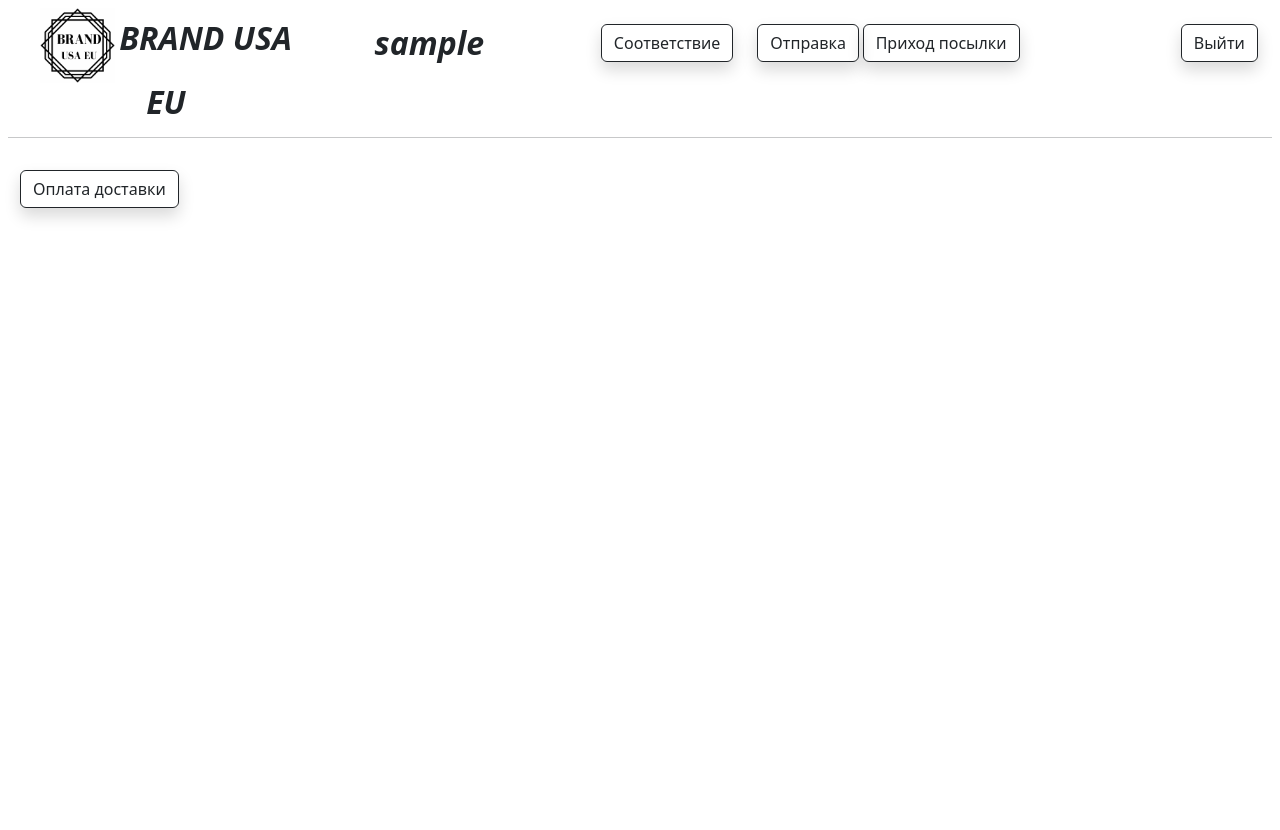
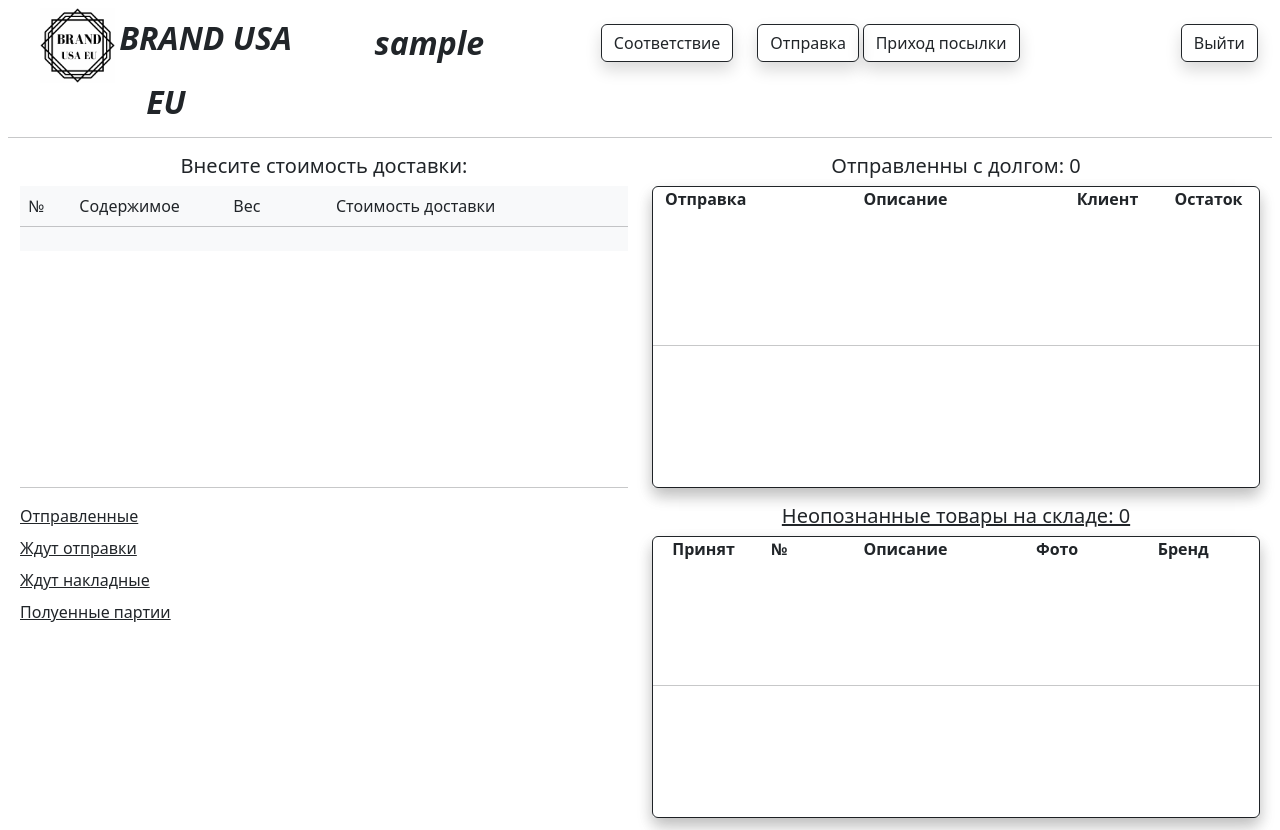
Before and after one commit to DanilZubarev/GBayer, a Django app: a page that uses GBayer/dashbord/templates/dashbord/sk_ceo.html in a window 1280 px wide. Before the commit the page ends 219 px from the top, so only its background shows below. Run offline with Django 4.2, Linux system fonts and the light colour scheme; the visitor is signed in with stand-in values (Sample User, id 1); data that the repository does not hold is empty.

Commit message:
Оптимизация под телефон старт, база-база, новый продукт. Страница доставки директора

```diff
--- a/GBayer/base/templates/base/start.html
+++ b/GBayer/base/templates/base/start.html
@@ -14,8 +14,8 @@
         <br><br><br><br>
         <div class="row">
             <div class="col-8 offset-2 border border-dark rounded-2 p-3 shadow mt-5">
-                <div class="row">
-                    <div class="col-5">
+                <div class="row justify-content-center">
+                    <div class="col-md-12 col-lg-5 text-center">
                         <img src="{% static 'base/images/start.png' %}" height="400">
                     </div>
                     <div class="col-5 mx-5">
--- a/GBayer/dashbord/templates/dashbord/sk_ceo.html
+++ b/GBayer/dashbord/templates/dashbord/sk_ceo.html
@@ -3,19 +3,10 @@
 {% block content %}
 <div class="container-fluid">
     <div class="row">
-        <div class="col-md-3 mt-3">
-            <button class="shadow btn btn-outline-dark position-relative" type="button" data-bs-toggle="collapse"
-                    data-bs-target="#batchs" aria-expanded="false" aria-controls="batchs">
-                    {% if batchs.count > 0 %}
-                    <span class="position-absolute top-0 start-100 translate-middle badge rounded-pill bg-danger">
-                        {{batchs.count}}
-                    </span>
-                    {% endif %}
-                Оплата доставки
-            </button>
-        </div>
-        <div class="collapse" id="batchs">
-            <div class="card col-6 card-body my-3 p-4 bg-light text-dark">
+        <div class="col-6">
+            <div class="text-center h5">Внесите стоимость доставки:</div>
+            <div class="col-md-12 overflow-scroll" style="height: 285px;">
+                <div class="p-2 bg-light text-dark">
                     <div class="row">
                         <div class="col-1">
                             <label class="form-label">№</label>
@@ -97,7 +88,115 @@
                     </div>
                 </div>
             </div>
-
+            <hr>
+            <div class="col-3 mt-2">
+                <a href = "{% url 'new_product' %}" class="link-dark">
+                    Отправленные
+                </a>
+            </div>
+            <div class="col-3 mt-2">
+                <a href = "{% url 'new_product' %}" class="link-dark">
+                    Ждут отправки
+                </a>
+            </div>
+            <div class="col-3 mt-2">
+                <a href = "{% url 'new_product' %}" class="link-dark">
+                    Ждут накладные
+                </a>
+            </div>
+            <div class="col-3 mt-2">
+                <a href = "{% url 'new_product' %}" class="link-dark">
+                    Полуенные партии
+                </a>
+            </div>
+        </div>
+        <div class="col-6">
+            <div class="col-md-12">
+                <div class="text-center h5">Отправленны с долгом: {{duty|length}}</div>
+                <div class="container-fluid shadow border border-dark rounded-2">
+                    <div class="row shadow text-center overflow-scroll" style="height: 300px;">
+                        <div class="col-2">
+                            <label class="form-label"><strong>Отправка</strong></label>
+                        </div>
+                        <div class="col-6">
+                            <label class="form-label"><strong>Описание</strong></label>
+                        </div>
+                        <div class="col-2">
+                            <label class="form-label"><strong>Клиент</strong></label>
+                        </div>
+                        <div class="col-2">
+                            <label class="form-label"><strong>Остаток</strong></label>
+                        </div>
+                        <hr>
+                        {% for i in duty %}
+                        <div class="col-2">
+                            <label class="form-label">{{i.product.time_update|date:"d/m/y"}}</label>
+                        </div>
+                        <div class="col-6">
+                            <a href = "{{i.product.get_absolute_url}}" class="link-dark">{{i.product.description}}</a>
+                        </div>
+                        <div class="col-2">
+                            <a href = "{{i.product.client.get_absolute_url}}" class="link-dark">{{i.product.client}}</a>
+                        </div>
+                        <div class="col-2">
+                            <label class="form-label">{{i.product.residue}}</label>
+                        </div>
+                        <hr>
+                        {% endfor %}
+                    </div>
+                </div>
+            </div>
+            <div class="col-md-12 mt-3">
+            <div class="text-center h5">
+                <a href = "{% url 'sk' %}" class="link-dark">Неопознанные товары на складе: {{no_prod|length}}</a>
+            </div>
+            <div class="container-fluid shadow border border-dark rounded-2">
+                <div class="row shadow text-center overflow-scroll" style="height: 280px;">
+                    <div class="col-2">
+                        <label class="form-label"><strong>Принят</strong></label>
+                    </div>
+                    <div class="col-1">
+                        <label class="form-label"><strong>№</strong></label>
+                    </div>
+                    <div class="col-4">
+                        <label class="form-label"><strong>Описание</strong></label>
+                    </div>
+                    <div class="col-2">
+                        <label class="form-label"><strong>Фото</strong></label>
+                    </div>
+                    <div class="col-3">
+                        <label class="form-label"><strong>Бренд</strong></label>
+                    </div>
+                    <hr>
+                    {% for i in no_prod %}
+                    <div class="col-2">
+                        <label class="form-label">{{i.time_create|date:"d/m/y"}}</label>
+                    </div>
+                    <div class="col-1">
+                        <label class="form-label">{{i.pk}}</label>
+                    </div>
+                    <div class="col-4">
+                        <label class="form-label">{{i.description}}</label>
+                    </div>
+                    <div class="col-2 mb-1">
+                        <a href="#" class="image-link" data-bs-toggle="modal" data-bs-target="#goods_img{{ i.pk }}">
+                            <img src="{{ i.image.url }}" height="50">
+                        </a>
+                        <div class="modal fade" id="goods_img{{ i.pk }}" tabindex="-1" aria-labelledby="exampleModalLabel" aria-hidden="true">
+                            <div class="modal-dialog modal-dialog-centered container-fluid">
+                                <img src="{{ i.image.url }}" height="700">
+                            </div>
+                        </div>
+                    </div>
+                    <div class="col-3">
+                        <label class="form-label">{{i.brand}}</label>
+                    </div>
+                    <hr>
+                    {% endfor %}
+                </div>
+            </div>
+        </div>
+        </div>
     </div>
 </div>
 {% endblock %}
--- a/GBayer/dashbord/views.py
+++ b/GBayer/dashbord/views.py
@@ -255,6 +255,8 @@ def sk_send(request):
 def sk_ceo(request):
     batchs = Batch.objects.filter(shipping=None)
     goods_batch = Goods.objects.all()
+    no_prod = goods_batch.filter(product=None)
+    duty = goods_batch.filter(Q(product__status__pk=6) & Q(product__residue__gt=0))
 
     if request.method == 'POST':
         batch = Batch.objects.get(pk=request.POST.get('pk'))
@@ -270,6 +272,6 @@ def sk_ceo(request):
         batch.save()
 
     context = {
-        'title': 'Cклад', 'batchs': batchs, 'goods_batch': goods_batch
+        'title': 'Cклад', 'batchs': batchs, 'goods_batch': goods_batch, 'no_prod': no_prod, 'duty': duty
     }
     return render(request, 'dashbord/sk_ceo.html', context)
```
Also changed, not shown: GBayer/base/templates/base/base.html (+7 -7 lines), GBayer/base/templates/base/general.html (+8 -8 lines), GBayer/base/templates/base/new_product.html (+17 -16 lines). Lines whose indentation alone changed are shown as unchanged.
